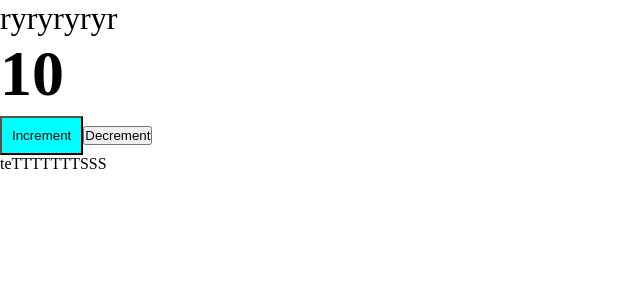
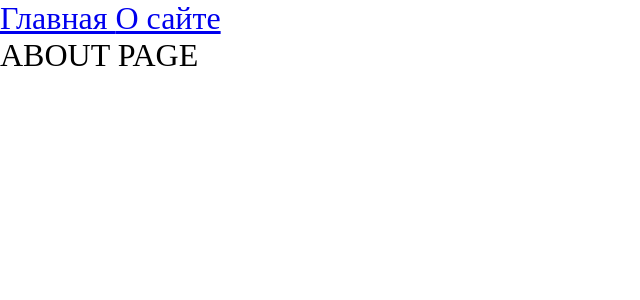
Before and after one commit to vovitolog/articles-blog, a React app: page /about in a window 1280 px wide. Shown: the top 300 px of the page, without its empty margins (0-640 px from the left). Built offline with nearby package versions, Linux system fonts and the light colour scheme.

Commit message:
feat: add react router

```diff
--- a/package.json
+++ b/package.json
@@ -15,6 +15,7 @@
     "@types/node": "^17.0.21",
     "@types/react": "^17.0.39",
     "@types/react-dom": "^17.0.11",
+    "@types/react-router-dom": "^5.3.3",
     "@types/webpack": "^5.28.0",
     "@types/webpack-dev-server": "^4.7.2",
     "css-loader": "^6.6.0",
@@ -32,6 +33,7 @@
   },
   "dependencies": {
     "react": "^17.0.2",
-    "react-dom": "^17.0.2"
+    "react-dom": "^17.0.2",
+    "react-router-dom": "^6.2.1"
   }
 }
--- a/public/index.html
+++ b/public/index.html
@@ -9,6 +9,5 @@
 </head>
 <body>
     <div id="root"></div>
-<div class="test">teTTTTTTTSSS</div>
 </body>
 </html>
--- a/src/App.tsx
+++ b/src/App.tsx
@@ -1,13 +1,21 @@
 import React from 'react';
+import {Link, Route, Routes} from 'react-router-dom';
 import {Counter} from "./components/Counter";
 import './index.scss'
+import MainPage from "./pages/MainPage/MainPage";
+import AboutPage from "./pages/AboutPage/AboutPage";
 
 const App = () => {
     return (
         <div className={'app'}>
-            ryryryryr
-            <Counter/>
+            <Link to={'/'}>Главная </Link>
+            <Link to={'/about'}>О сайте </Link>
+            <Routes>
+                <Route path={'/about'} element={<AboutPage/>}/>
+                <Route path={'/'} element={<MainPage/>}/>
+            </Routes>
         </div>
+
     );
 };
 
--- a/src/index.tsx
+++ b/src/index.tsx
@@ -1,8 +1,11 @@
 import {render} from "react-dom";
 import App from "./App";
+import {BrowserRouter} from "react-router-dom";
 
-render (
+render(
     <div>
-        <App/>
+        <BrowserRouter>
+            <App/>
+        </BrowserRouter>
     </div>, document.getElementById('root')
 )
--- /dev/null
+++ b/src/pages/AboutPage/AboutPage.tsx
@@ -0,0 +1,11 @@
+import React from 'react';
+
+const AboutPage = () => {
+    return (
+        <div>
+            ABOUT PAGE
+        </div>
+    );
+};
+
+export default AboutPage;
--- /dev/null
+++ b/src/pages/MainPage/MainPage.tsx
@@ -0,0 +1,11 @@
+import React from 'react';
+
+const MainPage = () => {
+    return (
+        <div>
+            MAIN PAGE
+        </div>
+    );
+};
+
+export default MainPage;
```
Also changed, not shown: 2 other files (tests, documents, lock files or other folders).
